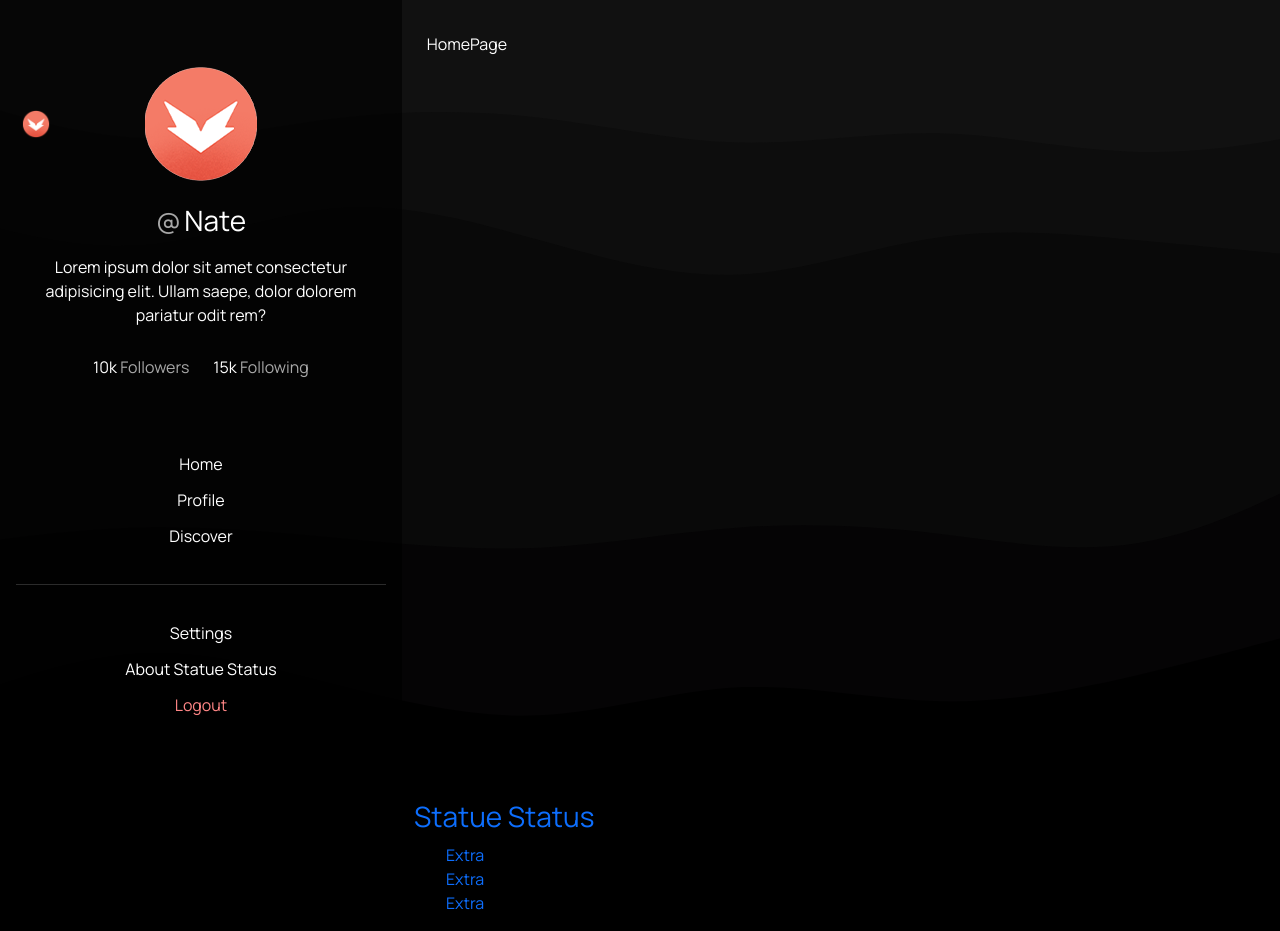
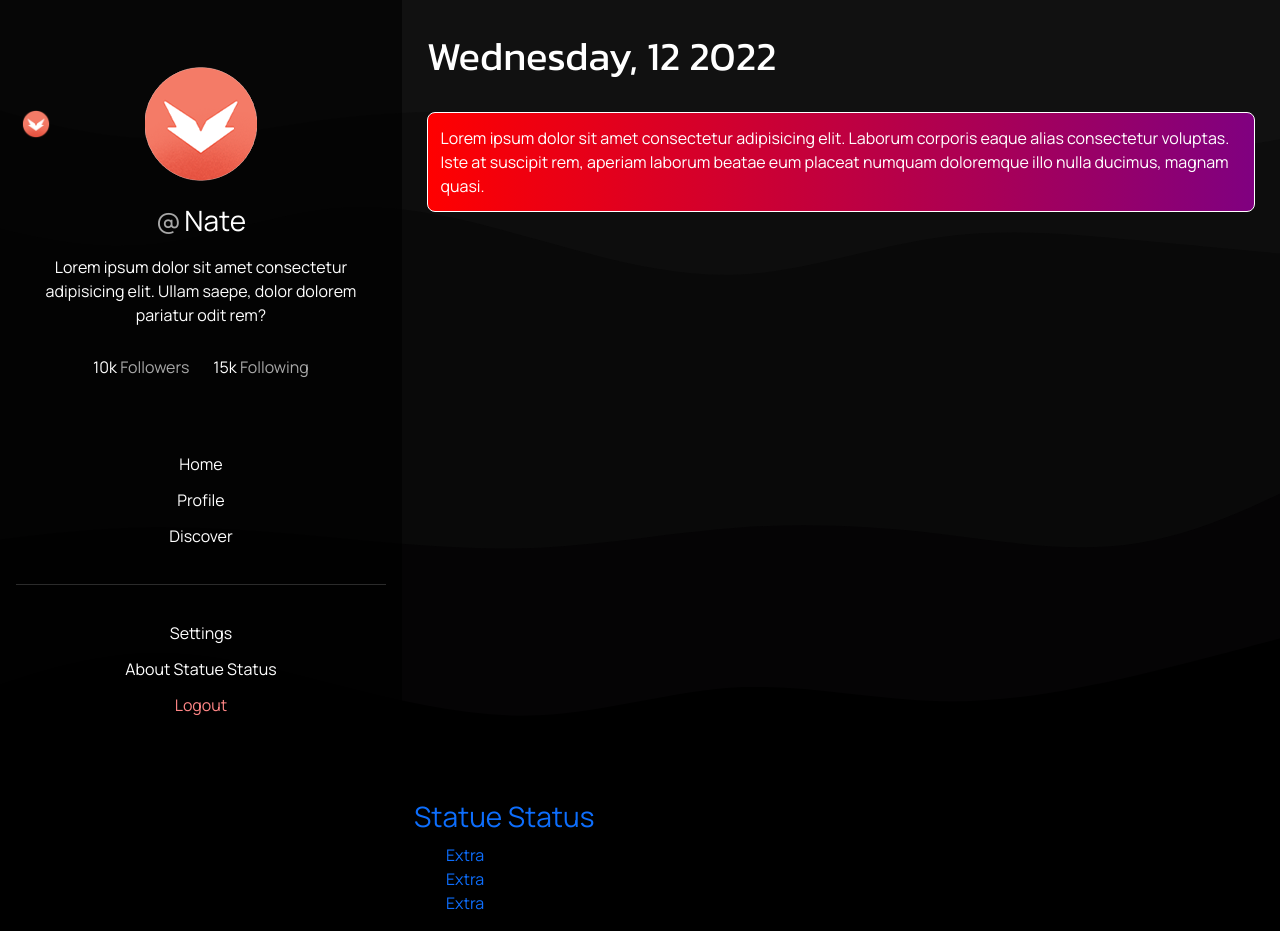
Before and after one commit to TDG-Org/Statue-Status, a React (Create React App) app in the folder client/: page / in a window 1280 px wide. Built offline with nearby package versions, Linux system fonts and the light colour scheme.

Commit message:
added alert styles

```diff
--- a/client/src/pages/Home/HomePage.jsx
+++ b/client/src/pages/Home/HomePage.jsx
@@ -4,9 +4,20 @@ import React from "react";
 import "./HomePage.scss";
 
 const HomePage = () => {
+
+  let today = new Date();
+
   return (
     <div className="HomePage page">
-      HomePage
+      <h1>Wednesday, 12 2022</h1>
+
+      <div className="ss-alert">
+          Lorem ipsum dolor sit amet consectetur adipisicing elit. Laborum corporis eaque alias consectetur voluptas. Iste at suscipit rem, aperiam laborum beatae eum placeat numquam doloremque illo nulla ducimus, magnam quasi.
+      </div>
+
+
+
+
     </div>
   );
 };
--- a/client/src/sass/components/User.scss
+++ b/client/src/sass/components/User.scss
@@ -97,8 +97,8 @@
   }
 
   a {
-  color: $light-clr;
-  text-decoration: none;
+    color: $light-clr;
+    text-decoration: none;
 
     &:hover {
       cursor: pointer;
--- a/client/src/sass/main.scss
+++ b/client/src/sass/main.scss
@@ -75,4 +75,15 @@ p, span, em, li, a, i, div {
   background-size: cover;
 }
 
+// Box pallets
+
+.ss-alert {
+  background: linear-gradient(to right, red, purple);
+  padding: .8rem;
+  border: 1px solid white !important;
+  border-radius: 8px;
+  margin: 2rem 0;
+}
+
+
 // Media Queries
```
